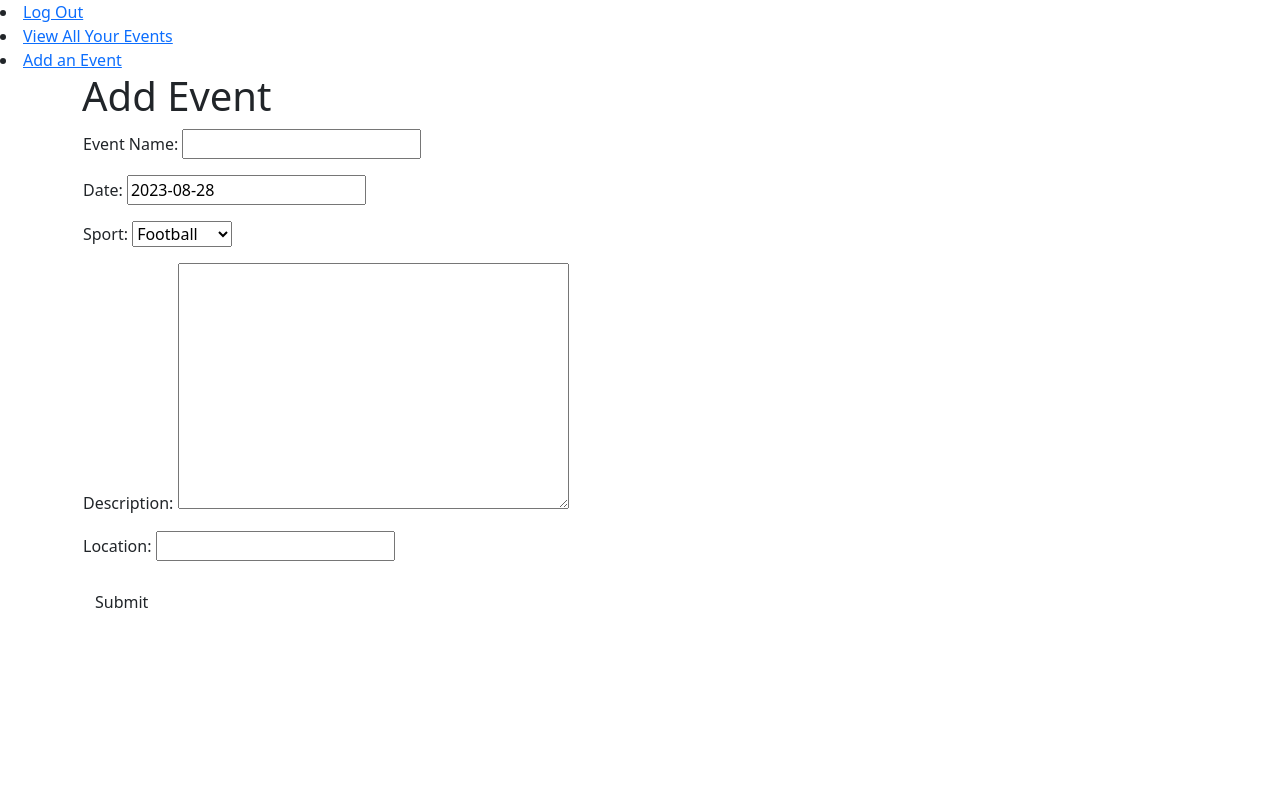
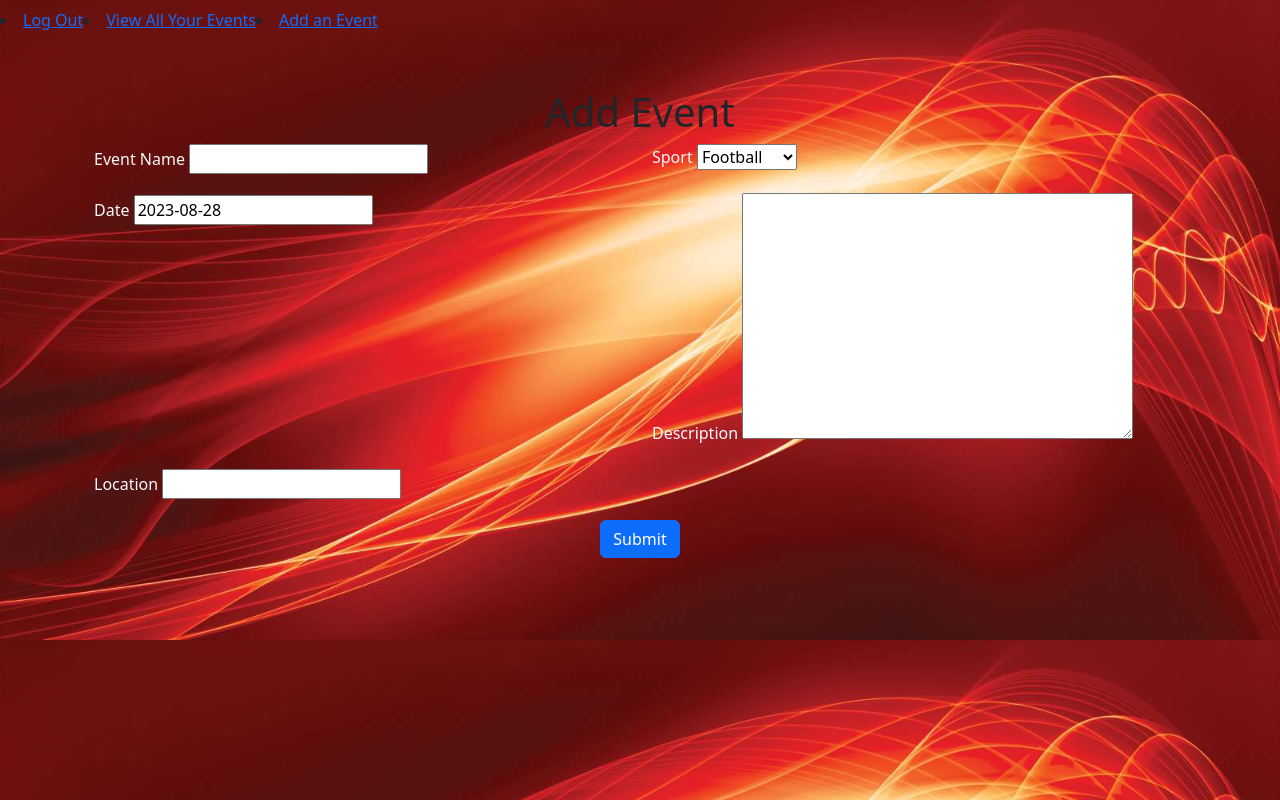
Before and after one commit to HoganBerens/outings, a Django app: page /events/create/ in a window 1280 px wide. Run offline with Django 4.2, Linux system fonts and the light colour scheme; the visitor is signed in with stand-in values (Sample User, id 1); some libraries are stand-ins or nearby versions.

Commit message:
CSS and base edits

```diff
--- a/Erika Styling/style.css
+++ /dev/null
@@ -1,3 +0,0 @@
-.navbar {
-    justify-content: center;
-    }
--- a/main_app/static/style.css
+++ b/main_app/static/style.css
@@ -1,7 +1,29 @@
-.bg-image {
-    background-image: url('{% static "home/img/background.png" %}');
-    background-size: cover;
+/* static/css/custom.css */
+.home-background {
+    background-image: url('./img/cq5dam.web.1600.800.jpg');
+    background-size: cover; /* Stretch the image to cover the entire container */
+    background-repeat: no-repeat; /* Prevent repeating the image */
     background-position: center;
-    background-repeat: no-repeat;
-    background-attachment: fixed;
+    min-height: 100vh;
+    display: flex;
+    flex-direction: column;
+    justify-content: center;
+    align-items: center;
+    color: white;
 }
+
+
+<div class="container">
+    <div class="row">
+        <div class="col-md-6 offset-md-3 auth-section">
+        </div>
+    </div>
+</div>
+
+<div class="container">
+    <div class="row">
+        <div class="col-md-8 offset-md-2 search-bar">
+            <input class="form-control" type="text" placeholder="Search events... ">
+        </div>
+    </div>
+</div>
--- a/main_app/templates/base.html
+++ b/main_app/templates/base.html
@@ -3,19 +3,26 @@
 <!DOCTYPE html>
 <html lang="en">
 <head>
-    <meta charset="UTF-8" />
-    <meta name="viewport" content="width=device-width, initial-scale=1.0" />
-    <meta http-equiv="X-UA-Compatible" content="ie=edge" />
-    <title>Outings</title>
-    <link rel="stylesheet" type="text/css" href="{% static 'style.css' %}" />
-    <link rel="stylesheet" type="text/css" href="{% static 'home/css/bootstrap.css' %}" />
+    <meta charset="UTF-8">
+    <meta name="viewport" content="width=device-width, initial-scale=1.0">
+    <meta http-equiv="X-UA-Compatible" content="ie=edge">
+    <title>Outings and Occurrences</title>
+    <link rel="stylesheet" type="text/css" href="{% static 'style.css' %}">
+    <link rel="stylesheet" type="text/css" href="{% static 'home/css/bootstrap.css' %}">
     <link rel="stylesheet" href="https://stackpath.bootstrapcdn.com/bootstrap/4.5.2/css/bootstrap.min.css">
     <link rel="stylesheet" href="https://cdn.jsdelivr.net/npm/bootstrap@5.3.0/dist/css/bootstrap.min.css">
     <script src="https://cdn.jsdelivr.net/npm/bootstrap@5.3.0/dist/js/bootstrap.bundle.min.js"></script>
-
+    <style>
+        body {
+            background-image: url('{% static 'img/cq5dam.web.1600.800.jpg' %}');
+            background-size: cover;
+            margin: 0;
+            padding: 0;
+        }
+    </style>
 </head>
 <body>
-    <header>
+    <nav class="navbar navbar-expand-lg navbar-light bg-transparent">
         {% if user.is_authenticated %}
         <li><a href="{% url 'logout' %}">Log Out</a></li>
         <li><a href="{% url 'index' %}">View All Your Events</a></li>
@@ -24,11 +31,9 @@
         <li><a href="{% url 'signup' %}">Sign Up</a></li>
         <li><a href="{% url 'login' %}">Log In</a></li>
         {% endif %}
-    </header>
-    <main class="container">{% block content %} {% endblock %}</main>
-    <script src="https://code.jquery.com/jquery-3.5.1.slim.min.js"></script>
-<script src="https://cdn.jsdelivr.net/npm/@popperjs/core@2.9.1/dist/umd/popper.min.js"></script>
-<script src="https://stackpath.bootstrapcdn.com/bootstrap/4.5.2/js/bootstrap.min.js"></script>
-
+    </nav>
+    <main class="container">
+        {% block content %}{% endblock %}
+    </main>
 </body>
 </html>
--- a/main_app/templates/home.html
+++ b/main_app/templates/home.html
@@ -1,7 +1,7 @@
 <link rel="stylesheet" href="https://stackpath.bootstrapcdn.com/bootstrap/4.5.2/css/bootstrap.min.css">
 
 {% extends "base.html" %} {% block content %}
-<div class="container text-center mt-5">
+    <div class="container text-center">
         <h1>Welcome to Outings and Occurrences</h1>
         <p>Find and join exciting sports events near you!</p>
         <button type="button" class="btn btn-primary" data-bs-toggle="modal" data-bs-target="#myModal">
--- a/main_app/templates/main_app/event_form.html
+++ b/main_app/templates/main_app/event_form.html
@@ -1,27 +1,48 @@
 {% extends "base.html" %}
 {% block content %}
-{% if object %}
-<h1>Edit <span>{{object.name}}</span></h1>
-{% else %}
-<h1>Add Event</h1>
-{% endif %}
+<div class="container mt-5">
+    {% if object %}
+    <h1 class="text-center">Edit <span class="text-primary">{{ object.name }}</span></h1>
+    {% else %}
+    <h1 class="text-center">Add Event</h1>
+    {% endif %}
 
-<form action="" method="POST">
-  {% csrf_token %}
-  <table>
-    <tr>
-      <td>
-        <p>Event Name: {{ form.name }}</p>
-        <p>Date: {{ form.date }}</p>
-        <p>Sport: {{ form.sport }}</p>
-        <p>Description: {{ form.description }}</p>
-        <p><label for="{{ form.location.id_for_label }}">Location:</label> {{ form.location }}</p>
-        <p>{{form.location.errors}}</p>
-      </td>
-    </tr>
-  </table>
-  <input type="submit" value="Submit" class="btn" />
-</form>
-
-
+    <form action="" method="POST" class="mx-auto">
+        {% csrf_token %}
+        <div class="row justify-content-center">
+            <div class="col-md-6">
+                <div class="mb-3">
+                    <label for="{{ form.name.id_for_label }}" class="form-label text-light">Event Name</label>
+                    {{ form.name }}
+                </div>
+                <div class="mb-3">
+                    <label for="{{ form.date.id_for_label }}" class="form-label text-light">Date</label>
+                    {{ form.date }}
+                </div>
+            </div>
+            <div class="col-md-6">
+                <div class="mb-3">
+                    <label for="{{ form.sport.id_for_label }}" class="form-label text-light">Sport</label>
+                    {{ form.sport }}
+                </div>
+                <div class="mb-3">
+                    <label for="{{ form.description.id_for_label }}" class="form-label text-light">Description</label>
+                    {{ form.description }}
+                </div>
+            </div>
+        </div>
+        <div class="row justify-content-center">
+            <div class="col-md-12">
+                <div class="mb-3">
+                    <label for="{{ form.location.id_for_label }}" class="form-label text-light">Location</label>
+                    {{ form.location }}
+                    {{ form.location.errors }}
+                </div>
+            </div>
+        </div>
+        <div class="text-center">
+            <button type="submit" class="btn btn-primary">Submit</button>
+        </div>
+    </form>
+</div>
 {% endblock %}
```
Also changed, not shown: Erika Styling/index.html (deleted, +0 -30 lines), main_app/templates/events/index.html (+7 -4 lines), main_app/static/img/Screenshot 2023-08-14 at 7.12.59 PM.png (added), main_app/static/img/cq5dam.web.1600.800.jpg (added), main_app/static/img/sports.jpg (added), 1 other file. Lines whose indentation alone changed are shown as unchanged.
